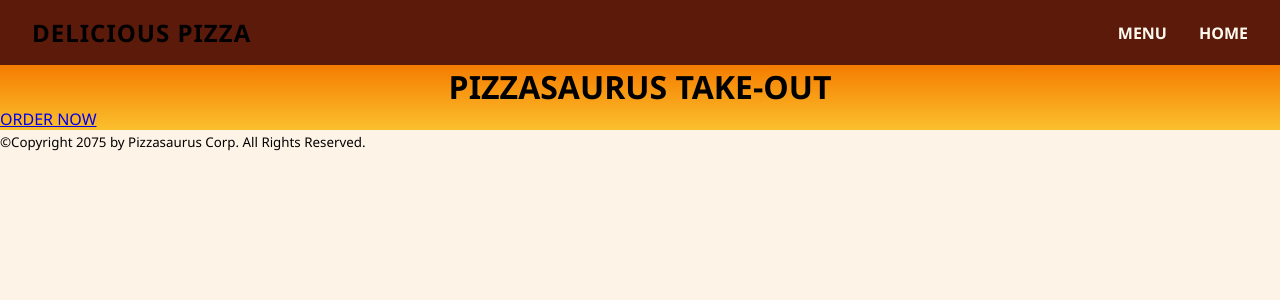
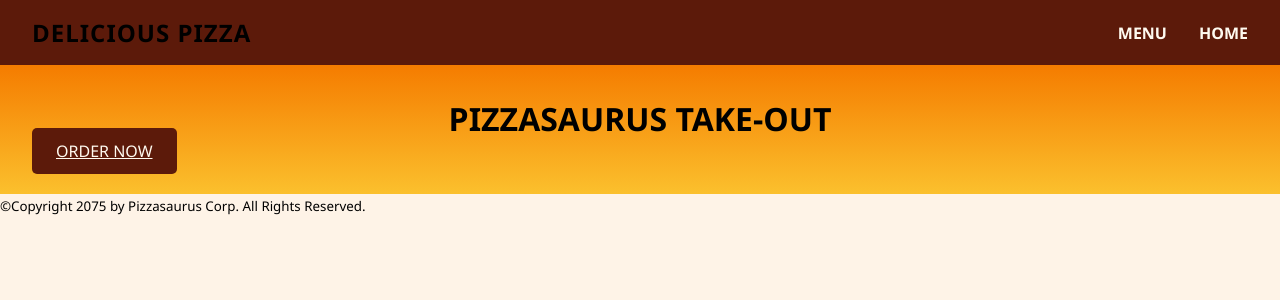
Before and after one commit to joshjunnola-cell/COMP1002-25f, a PHP site: page / in a window 1280 px wide. Shown: the top 300 px of the page. Run offline with PHP 8.4, Linux system fonts and the light colour scheme.

Commit message:
styled button on home page

```diff
--- a/assignment-1/styles.css
+++ b/assignment-1/styles.css
@@ -45,7 +45,19 @@ h1 {
 }
 
 .banner {
-    background: linear-gradient(to bottom, #f57c00, #fbc02d)
+    background: linear-gradient(to bottom, #f57c00, #fbc02d);
+    padding: 2rem 2rem;
+    text-align: left;
+    position: relative;
+}
+
+.order-button {
+    background-color: #5c1a0a;
+    color: #fffaf0;
+    padding: 0.75rem 1.5rem;
+    border-radius: 5px;
+    font-size: 1rem;
+    transition: background-color 0.3s ease;
 }
 
 /* information on how to "split screen" a section learned from google https://www.google.com/search?q=how+to+split+a+part+of+a+website+into+two+sections&oq=how+to+split+a+part+of+a+website+into+two+sections&gs_lcrp=EgZjaHJvbWUyBggAEEUYOTIHCAEQIRigAdIBCTEyMjc5ajBqN6gCALACAA&sourceid=chrome&ie=UTF-8 */
```
